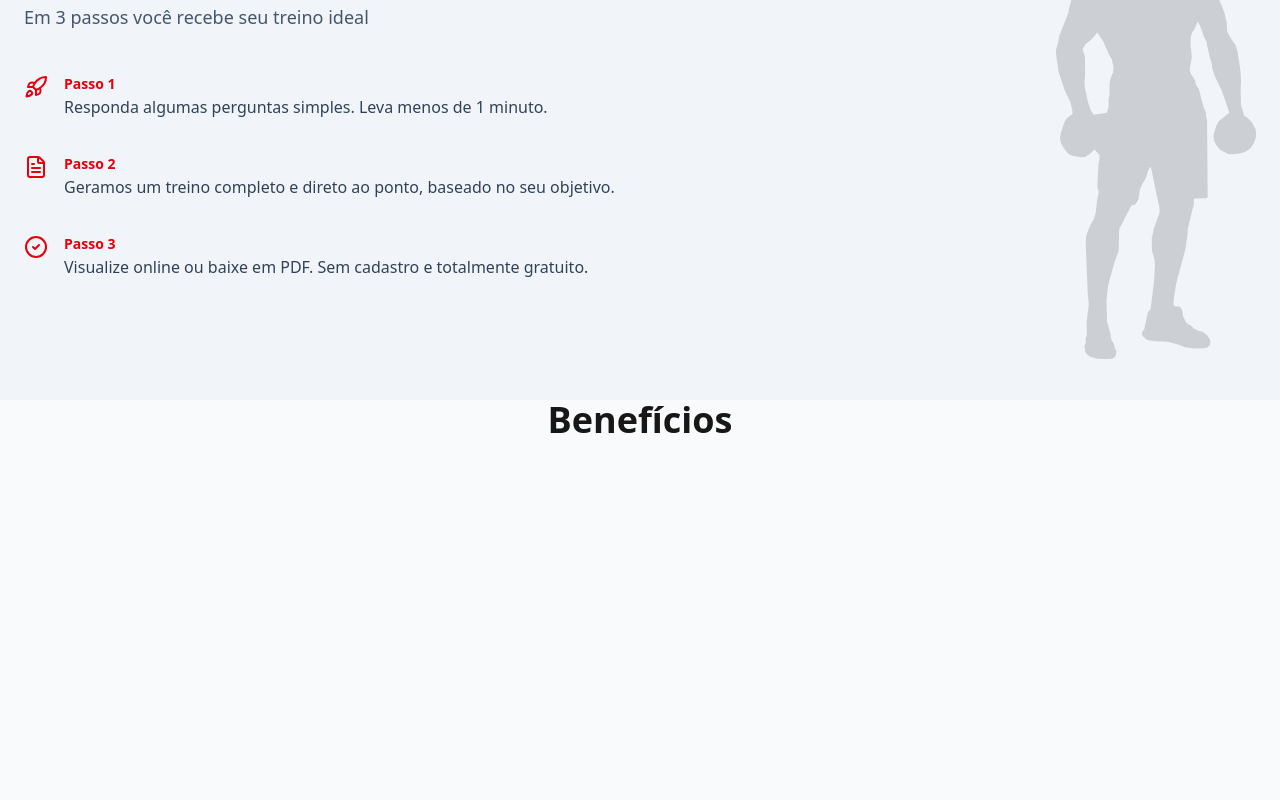
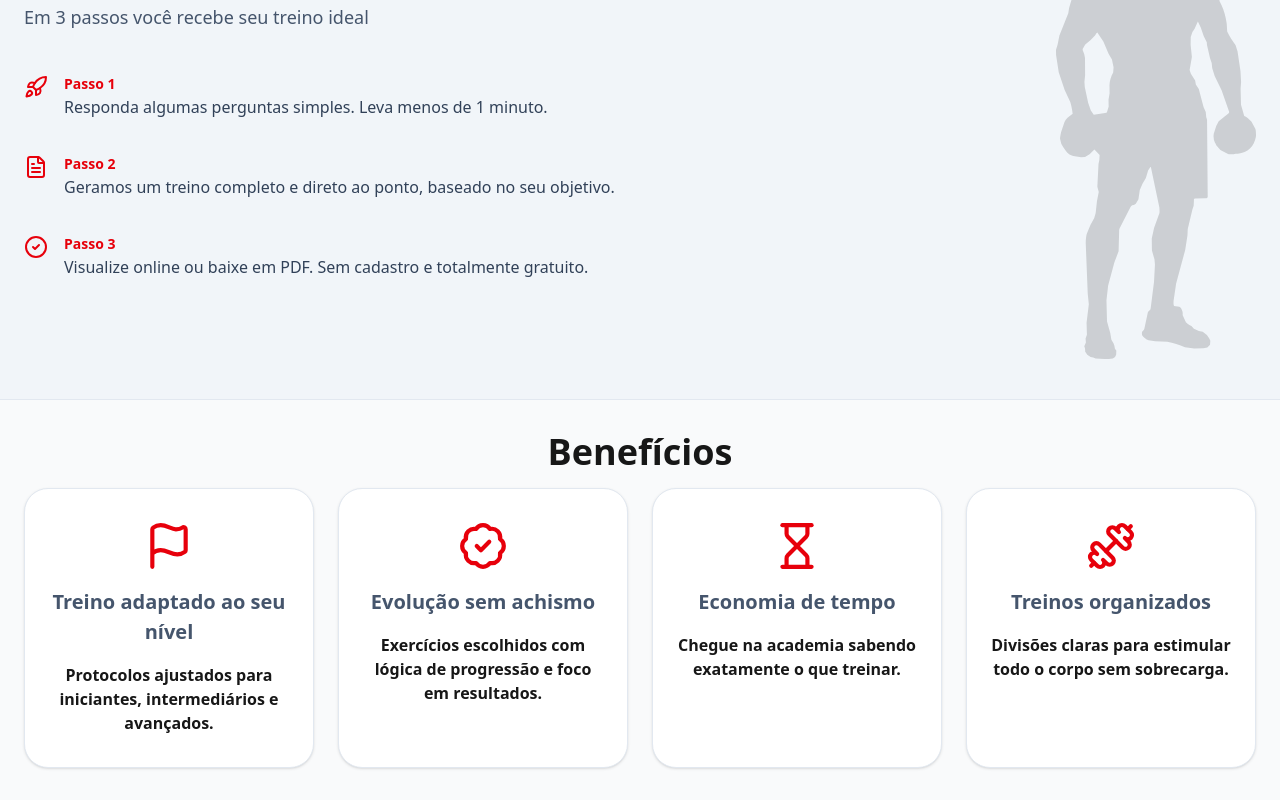
Before and after one commit to RobertoBMJunior/gym-site, a Next.js app: page / in a window 1280 px wide. Shown: the part 811-1611 px from the top of the page. Before the commit the page ends 1255 px from the top, so only its background shows below. Built offline with nearby package versions, Linux system fonts and the light colour scheme.

Commit message:
feat:Criar cardBenefits.tsx e ajustar a seção Benefits

```diff
--- /dev/null
+++ b/src/components/cards/CardBenefits.tsx
@@ -0,0 +1,24 @@
+//CardBenefits.tsx
+import { LucideIcon } from 'lucide-react'
+
+interface CardBenefitsProps {
+  icon: LucideIcon
+  titleCard: string
+  descriptionCard: string
+}
+
+export function CardBenefits({
+  icon: Icon,
+  titleCard,
+  descriptionCard,
+}: CardBenefitsProps) {
+  return (
+    <div className="w-full px-6 py-8 bg-white flex flex-col items-center gap-4 border border-slate-200 rounded-3xl shadow-sm">
+      <Icon size={50} className="text-red-600" />
+      <h3 className="font-bold text-center text-slate-600 text-[20px]">
+        {titleCard}
+      </h3>
+      <p className="font-semibold text-center">{descriptionCard}</p>
+    </div>
+  )
+}
--- a/src/components/sections/Benefits.tsx
+++ b/src/components/sections/Benefits.tsx
@@ -1,8 +1,35 @@
+//Benefits.tsx
+
+import { BadgeCheck, Dumbbell, Flag, Hourglass } from 'lucide-react'
+import { CardBenefits } from '../cards/CardBenefits'
+
 export function Benefits() {
   return (
-    <section className="border-t border-slate-100">
+    <section className="border-t border-slate-200 py-8">
       <div className="max-w-7xl mx-auto px-6">
-        <h2 className="text-4xl font-bold text-center">Benefícios</h2>
+        <h2 className="text-4xl font-bold text-center mb-4">Benefícios</h2>
+        <div className="grid grid-cols-4 gap-6">
+          <CardBenefits
+            icon={Flag}
+            titleCard="Treino adaptado ao seu nível"
+            descriptionCard="Protocolos ajustados para iniciantes, intermediários e avançados."
+          />
+          <CardBenefits
+            icon={BadgeCheck}
+            titleCard="Evolução sem achismo"
+            descriptionCard="Exercícios escolhidos com lógica de progressão e foco em resultados."
+          />
+          <CardBenefits
+            icon={Hourglass}
+            titleCard="Economia de tempo"
+            descriptionCard="Chegue na academia sabendo exatamente o que treinar."
+          />
+          <CardBenefits
+            icon={Dumbbell}
+            titleCard="Treinos organizados"
+            descriptionCard="Divisões claras para estimular todo o corpo sem sobrecarga."
+          />
+        </div>
       </div>
     </section>
   )
```
